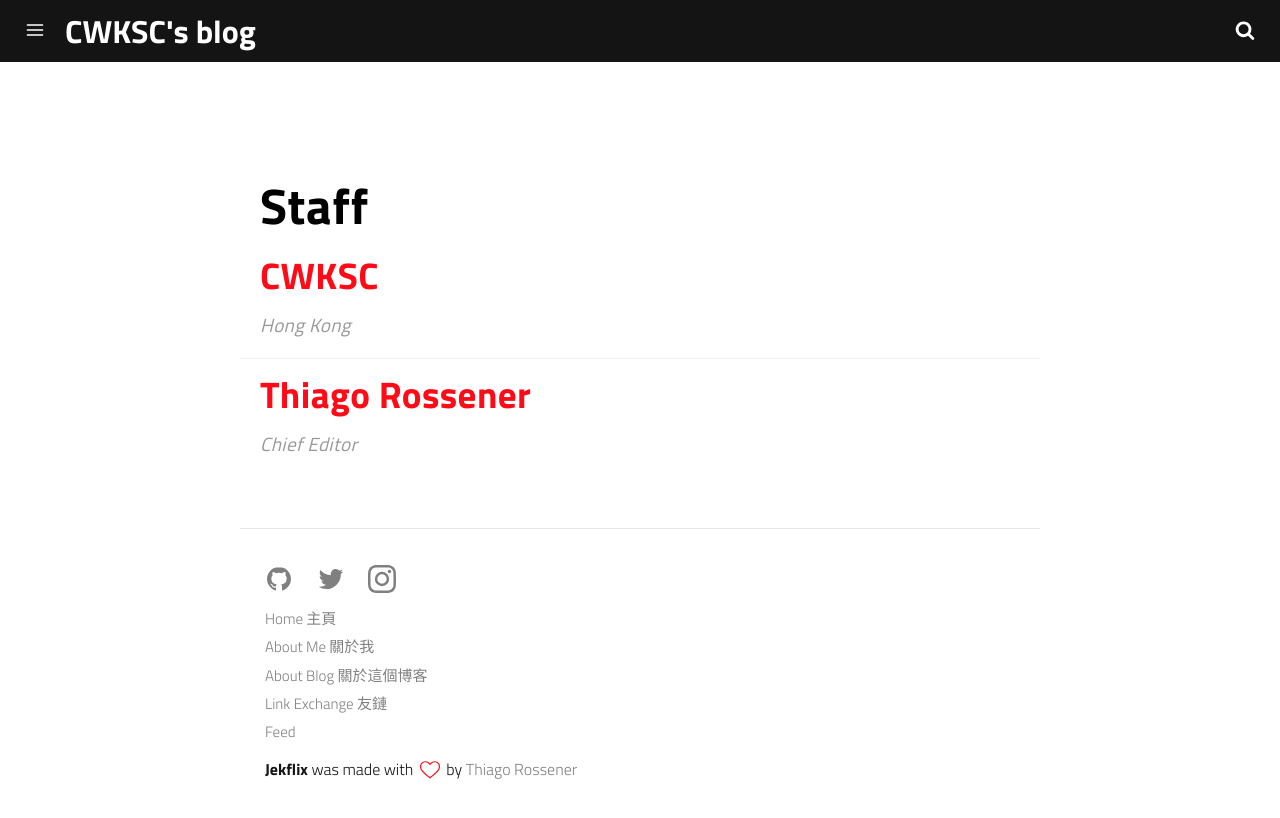
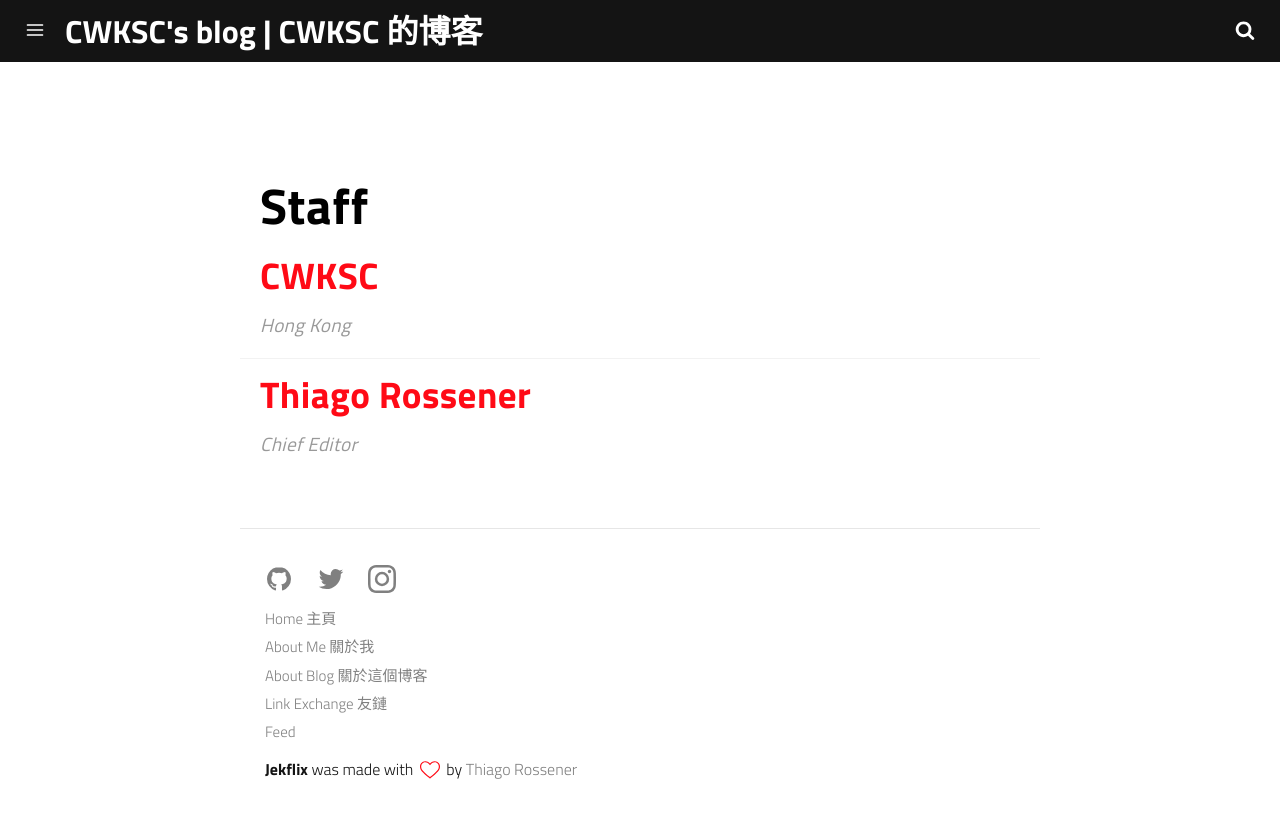
Before and after one commit to CWKSC/CWKSC.github.io_backup, a Jekyll site: the page built from staff.html, in a window 1280 px wide. Shown: the top 818 px of the page. Built offline with Jekyll 4.4.1, drawn with Linux system fonts in a browser that asks for light colours; a script that is not in the unit is left out.

Commit message:
Update _config.yml

```diff
--- a/_config.yml
+++ b/_config.yml
@@ -1,6 +1,6 @@
 # Site Settings
-name: CWKSC's blog
-title: CWKSC's blog
+name: CWKSC's blog | CWKSC 的博客
+title: CWKSC's blog | CWKSC 的博客
 description: CWKSC's blog, by using Jekflix, Jekflix is a template for Jekyll inspired by Netflix and made by Thiago Rossener.
 tags:
   - blog
```
